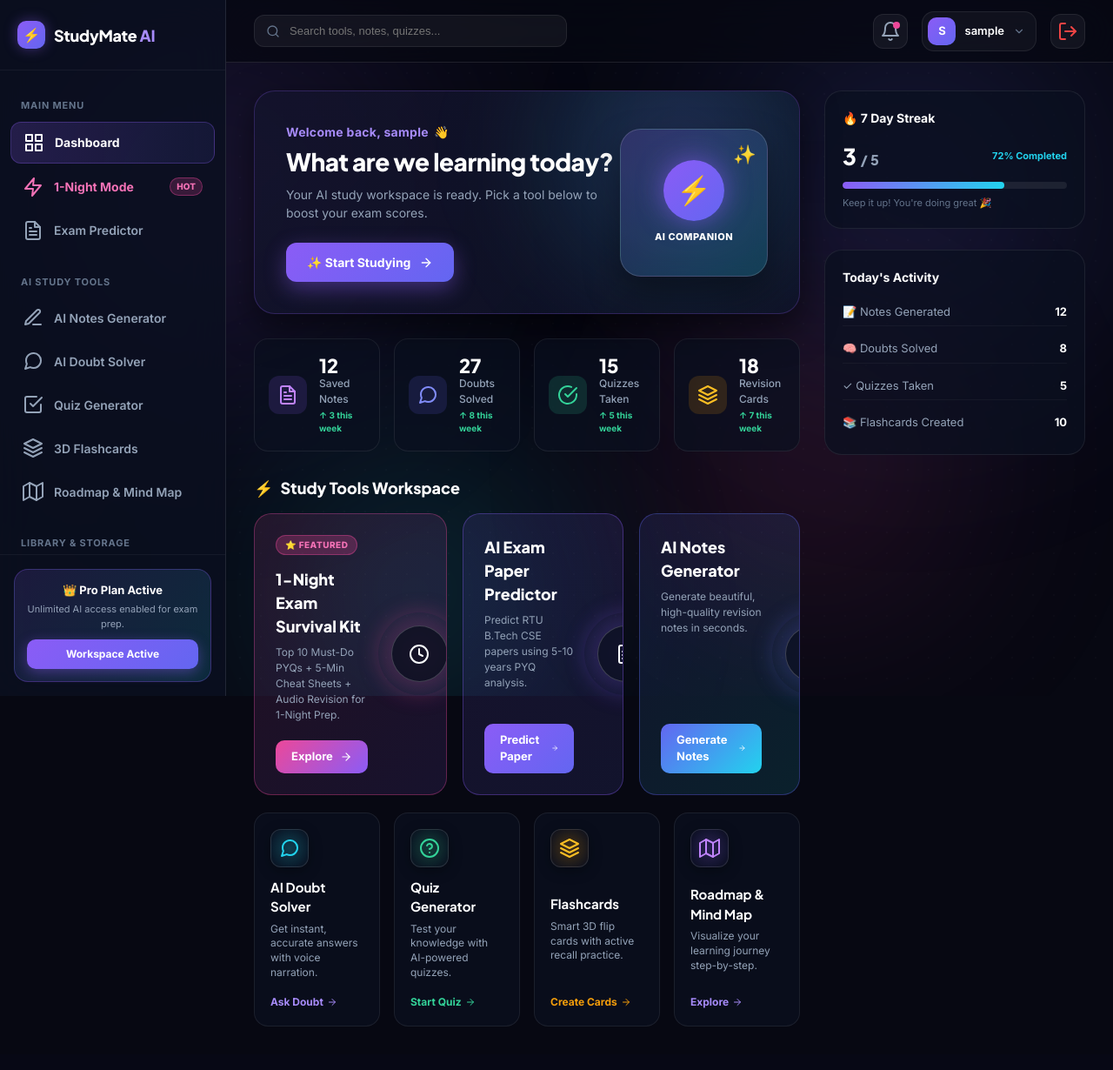
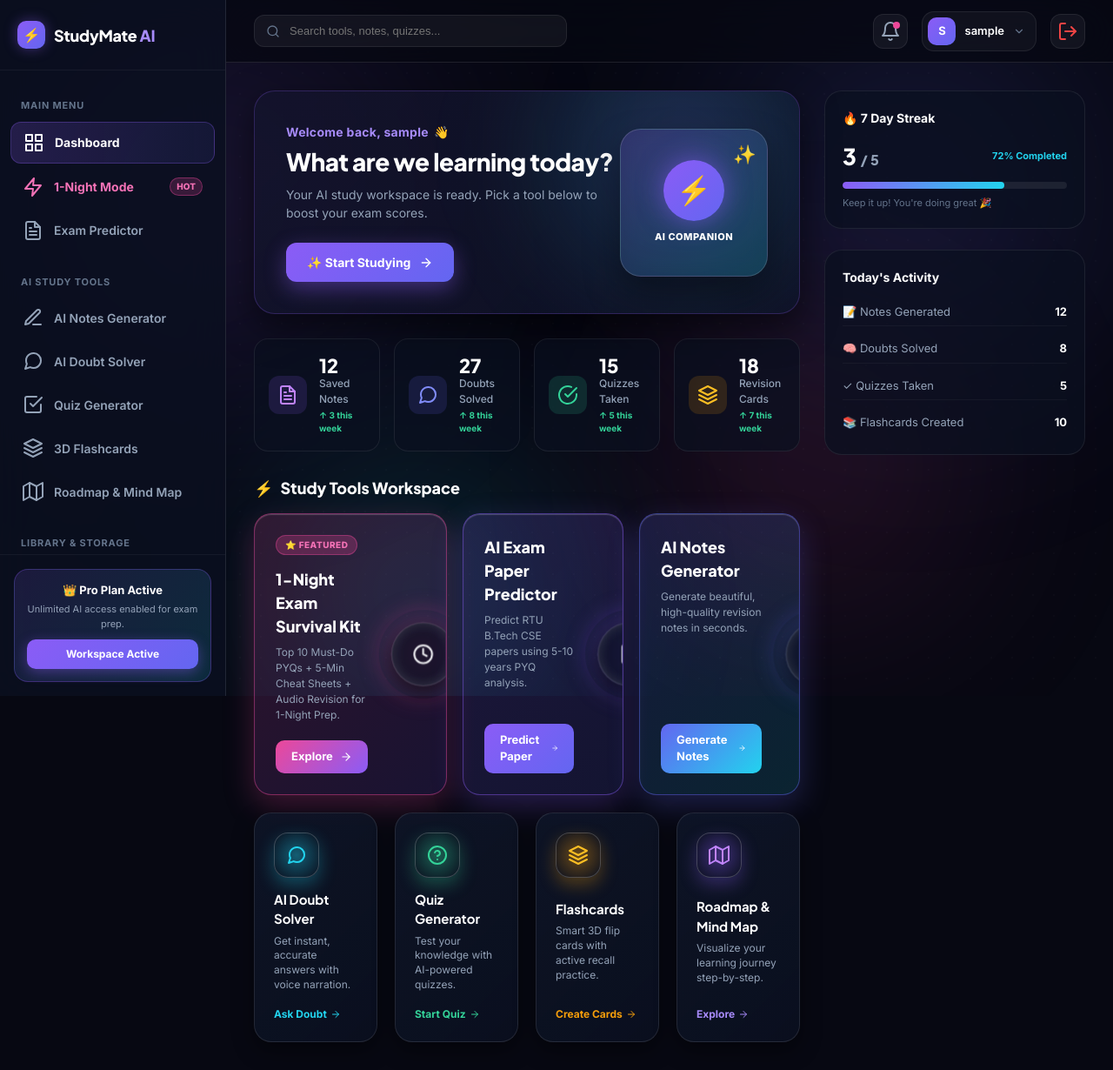
Before and after one commit to rajaswami6367/StudyMate.AI, a Flask app: page /dashboard in a window 1280 px wide. Shown: the whole page at 87% size. Before the commit the page ends 1180 px from the top, so only its background shows below. Run offline with Flask 3, Linux system fonts and the light colour scheme; the visitor is signed in with stand-in values (Sample User, id 1); data that the repository does not hold is empty.

Commit message:
Add 3D depth tilt effects, multi-layer neon glow auras, 3D sphere badges for bottom tools, and smooth page entrance animations

```diff
--- a/static/css/style.css
+++ b/static/css/style.css
@@ -1059,3 +1059,173 @@ img { max-width: 100%; display: block; }
   .featured-tool-card { flex-direction: column; align-items: flex-start; }
   .card-glowing-graphic { display: none; }
 }
+
+
+/* ── 8. 3D DEPTH, MULTI-LAYER GLOW & PAGE TRANSITION ANIMATIONS ── */
+
+/* Page Entrance Animation */
+.app-content {
+  animation: pageEntrance 0.4s cubic-bezier(0.16, 1, 0.3, 1) forwards;
+}
+
+@keyframes pageEntrance {
+  0% { opacity: 0; transform: translateY(14px) scale(0.99); }
+  100% { opacity: 1; transform: translateY(0) scale(1); }
+}
+
+/* Card Stagger Entrance */
+.featured-tool-card, .tool-grid-card, .glass-card, .metric-card {
+  animation: cardFadeUp 0.5s cubic-bezier(0.16, 1, 0.3, 1) ease-out;
+}
+
+@keyframes cardFadeUp {
+  0% { opacity: 0; transform: translateY(18px); }
+  100% { opacity: 1; transform: translateY(0); }
+}
+
+/* 3D Depth & Perspective for Featured Tool Cards */
+.featured-tool-card {
+  perspective: 1000px;
+  transform-style: preserve-3d;
+  box-shadow: 0 15px 35px rgba(0, 0, 0, 0.5), inset 0 1px 1px rgba(255, 255, 255, 0.15);
+  transition: all 0.3s cubic-bezier(0.16, 1, 0.3, 1);
+}
+
+.featured-tool-card.pink-accent {
+  background: linear-gradient(135deg, rgba(236, 72, 153, 0.18), rgba(139, 92, 246, 0.14));
+  border: 1px solid rgba(236, 72, 153, 0.45);
+  box-shadow: 0 12px 35px rgba(236, 72, 153, 0.25), inset 0 1px 1px rgba(255, 255, 255, 0.2);
+}
+
+.featured-tool-card.purple-accent {
+  background: linear-gradient(135deg, rgba(139, 92, 246, 0.18), rgba(99, 102, 241, 0.14));
+  border: 1px solid rgba(139, 92, 246, 0.45);
+  box-shadow: 0 12px 35px rgba(139, 92, 246, 0.25), inset 0 1px 1px rgba(255, 255, 255, 0.2);
+}
+
+.featured-tool-card.indigo-accent {
+  background: linear-gradient(135deg, rgba(99, 102, 241, 0.18), rgba(34, 211, 238, 0.14));
+  border: 1px solid rgba(99, 102, 241, 0.45);
+  box-shadow: 0 12px 35px rgba(99, 102, 241, 0.25), inset 0 1px 1px rgba(255, 255, 255, 0.2);
+}
+
+.featured-tool-card:hover {
+  transform: translateY(-6px) rotateX(2deg) rotateY(-2deg);
+}
+
+.featured-tool-card.pink-accent:hover {
+  box-shadow: 0 20px 45px rgba(236, 72, 153, 0.45), 0 0 30px rgba(236, 72, 153, 0.3), inset 0 1px 2px rgba(255, 255, 255, 0.3);
+  border-color: rgba(236, 72, 153, 0.7);
+}
+
+.featured-tool-card.purple-accent:hover {
+  box-shadow: 0 20px 45px rgba(139, 92, 246, 0.45), 0 0 30px rgba(139, 92, 246, 0.3), inset 0 1px 2px rgba(255, 255, 255, 0.3);
+  border-color: rgba(139, 92, 246, 0.7);
+}
+
+.featured-tool-card.indigo-accent:hover {
+  box-shadow: 0 20px 45px rgba(99, 102, 241, 0.45), 0 0 30px rgba(99, 102, 241, 0.3), inset 0 1px 2px rgba(255, 255, 255, 0.3);
+  border-color: rgba(99, 102, 241, 0.7);
+}
+
+/* 3D Graphic Sphere Rings */
+.card-glowing-graphic {
+  width: 100px;
+  height: 100px;
+  transform: translateZ(20px);
+}
+
+.glowing-ring {
+  width: 72px;
+  height: 72px;
+  box-shadow: 0 8px 20px rgba(0,0,0,0.6), inset 0 0 15px rgba(255,255,255,0.15);
+  transition: transform 0.3s ease;
+}
+
+.featured-tool-card:hover .glowing-ring {
+  transform: scale(1.1) rotate(6deg);
+}
+
+/* Redesigned 3D Graphic Badges for Bottom 4 Tools */
+.secondary-tools-grid {
+  gap: 20px;
+}
+
+.tool-grid-card {
+  background: linear-gradient(135deg, rgba(15, 23, 42, 0.8), rgba(11, 16, 32, 0.9));
+  border: 1px solid rgba(255, 255, 255, 0.1);
+  border-radius: 20px;
+  padding: 22px;
+  display: flex;
+  flex-direction: column;
+  justify-content: space-between;
+  transition: all 0.3s cubic-bezier(0.16, 1, 0.3, 1);
+  box-shadow: 0 10px 25px rgba(0, 0, 0, 0.4);
+}
+
+.tool-grid-card:hover {
+  transform: translateY(-5px);
+}
+
+.tool-grid-card.cyan-card:hover {
+  border-color: rgba(34, 211, 238, 0.6);
+  box-shadow: 0 15px 35px rgba(34, 211, 238, 0.3), inset 0 0 15px rgba(34, 211, 238, 0.15);
+}
+
+.tool-grid-card.green-card:hover {
+  border-color: rgba(52, 211, 153, 0.6);
+  box-shadow: 0 15px 35px rgba(52, 211, 153, 0.3), inset 0 0 15px rgba(52, 211, 153, 0.15);
+}
+
+.tool-grid-card.orange-card:hover {
+  border-color: rgba(245, 158, 11, 0.6);
+  box-shadow: 0 15px 35px rgba(245, 158, 11, 0.3), inset 0 0 15px rgba(245, 158, 11, 0.15);
+}
+
+.tool-grid-card.purple-card:hover {
+  border-color: rgba(139, 92, 246, 0.6);
+  box-shadow: 0 15px 35px rgba(139, 92, 246, 0.3), inset 0 0 15px rgba(139, 92, 246, 0.15);
+}
+
+/* 3D Sphere Badges for Bottom 4 Cards */
+.tool-badge-3d {
+  width: 52px;
+  height: 52px;
+  border-radius: 16px;
+  display: flex;
+  align-items: center;
+  justify-content: center;
+  font-size: 22px;
+  border: 1px solid rgba(255, 255, 255, 0.2);
+  box-shadow: 0 8px 20px rgba(0, 0, 0, 0.5);
+  margin-bottom: 14px;
+  transition: transform 0.3s ease;
+}
+
+.tool-grid-card:hover .tool-badge-3d {
+  transform: scale(1.1) rotate(-4deg);
+}
+
+.tool-badge-3d.cyan {
+  background: radial-gradient(circle, rgba(34, 211, 238, 0.4), rgba(11, 16, 32, 0.9));
+  color: #22d3ee;
+  box-shadow: 0 8px 20px rgba(34, 211, 238, 0.3);
+}
+
+.tool-badge-3d.green {
+  background: radial-gradient(circle, rgba(52, 211, 153, 0.4), rgba(11, 16, 32, 0.9));
+  color: #34d399;
+  box-shadow: 0 8px 20px rgba(52, 211, 153, 0.3);
+}
+
+.tool-badge-3d.orange {
+  background: radial-gradient(circle, rgba(245, 158, 11, 0.4), rgba(11, 16, 32, 0.9));
+  color: #fbbf24;
+  box-shadow: 0 8px 20px rgba(245, 158, 11, 0.3);
+}
+
+.tool-badge-3d.purple {
+  background: radial-gradient(circle, rgba(139, 92, 246, 0.4), rgba(11, 16, 32, 0.9));
+  color: #c084fc;
+  box-shadow: 0 8px 20px rgba(139, 92, 246, 0.3);
+}
--- a/templates/dashboard.html
+++ b/templates/dashboard.html
@@ -96,7 +96,7 @@
         </h2>
       </div>
 
-      <!-- FEATURED TOOLS ROW WITH NEON GLOW GRAPHIC BADGES -->
+      <!-- FEATURED TOOLS ROW WITH 3D NEON GLOW GRAPHICS -->
       <div class="featured-tools-grid">
 
         <!-- Featured Tool 1: 1-Night Mode -->
@@ -113,7 +113,7 @@
             </a>
           </div>
 
-          <!-- Glowing Graphic Icon Badge -->
+          <!-- 3D Glowing Graphic Badge -->
           <div class="card-glowing-graphic pink-glow">
             <div class="glowing-ring pink">
               <i data-feather="clock"></i>
@@ -134,7 +134,7 @@
             </a>
           </div>
 
-          <!-- Glowing Graphic Icon Badge -->
+          <!-- 3D Glowing Graphic Badge -->
           <div class="card-glowing-graphic purple-glow">
             <div class="glowing-ring purple">
               <i data-feather="file-text"></i>
@@ -155,7 +155,7 @@
             </a>
           </div>
 
-          <!-- Glowing Graphic Icon Badge -->
+          <!-- 3D Glowing Graphic Badge -->
           <div class="card-glowing-graphic indigo-glow">
             <div class="glowing-ring indigo">
               <i data-feather="edit-3"></i>
@@ -165,32 +165,28 @@
 
       </div>
 
-      <!-- OTHER STUDY TOOLS GRID WITH GLOWING BADGES -->
+      <!-- OTHER STUDY TOOLS GRID WITH 3D SPHERICAL BADGES & NEON BORDERS -->
       <div class="secondary-tools-grid">
 
         <!-- Tool 1: Doubt Solver -->
-        <div class="tool-grid-card">
-          <div class="tool-header-row">
-            <div class="tool-badge-circle cyan">
-              <i data-feather="message-circle"></i>
-            </div>
+        <div class="tool-grid-card cyan-card">
+          <div class="tool-badge-3d cyan">
+            <i data-feather="message-circle"></i>
           </div>
           <div>
             <h4 class="tool-card-title">AI Doubt Solver</h4>
             <p class="tool-card-desc">Get instant, accurate answers with voice narration.</p>
           </div>
-          <a href="{{ url_for('doubt_solver') }}" class="btn-ghost-sm">
+          <a href="{{ url_for('doubt_solver') }}" class="btn-ghost-sm" style="color: var(--cyan);">
             <span>Ask Doubt</span>
             <i data-feather="arrow-right" style="width: 12px; height: 12px;"></i>
           </a>
         </div>
 
         <!-- Tool 2: Quiz Generator -->
-        <div class="tool-grid-card">
-          <div class="tool-header-row">
-            <div class="tool-badge-circle green">
-              <i data-feather="help-circle"></i>
-            </div>
+        <div class="tool-grid-card green-card">
+          <div class="tool-badge-3d green">
+            <i data-feather="help-circle"></i>
           </div>
           <div>
             <h4 class="tool-card-title">Quiz Generator</h4>
@@ -203,11 +199,9 @@
         </div>
 
         <!-- Tool 3: Flashcards -->
-        <div class="tool-grid-card">
-          <div class="tool-header-row">
-            <div class="tool-badge-circle orange">
-              <i data-feather="layers"></i>
-            </div>
+        <div class="tool-grid-card orange-card">
+          <div class="tool-badge-3d orange">
+            <i data-feather="layers"></i>
           </div>
           <div>
             <h4 class="tool-card-title">Flashcards</h4>
@@ -220,11 +214,9 @@
         </div>
 
         <!-- Tool 4: Roadmap & Mind Map -->
-        <div class="tool-grid-card">
-          <div class="tool-header-row">
-            <div class="tool-badge-circle purple">
-              <i data-feather="map"></i>
-            </div>
+        <div class="tool-grid-card purple-card">
+          <div class="tool-badge-3d purple">
+            <i data-feather="map"></i>
           </div>
           <div>
             <h4 class="tool-card-title">Roadmap & Mind Map</h4>
```
